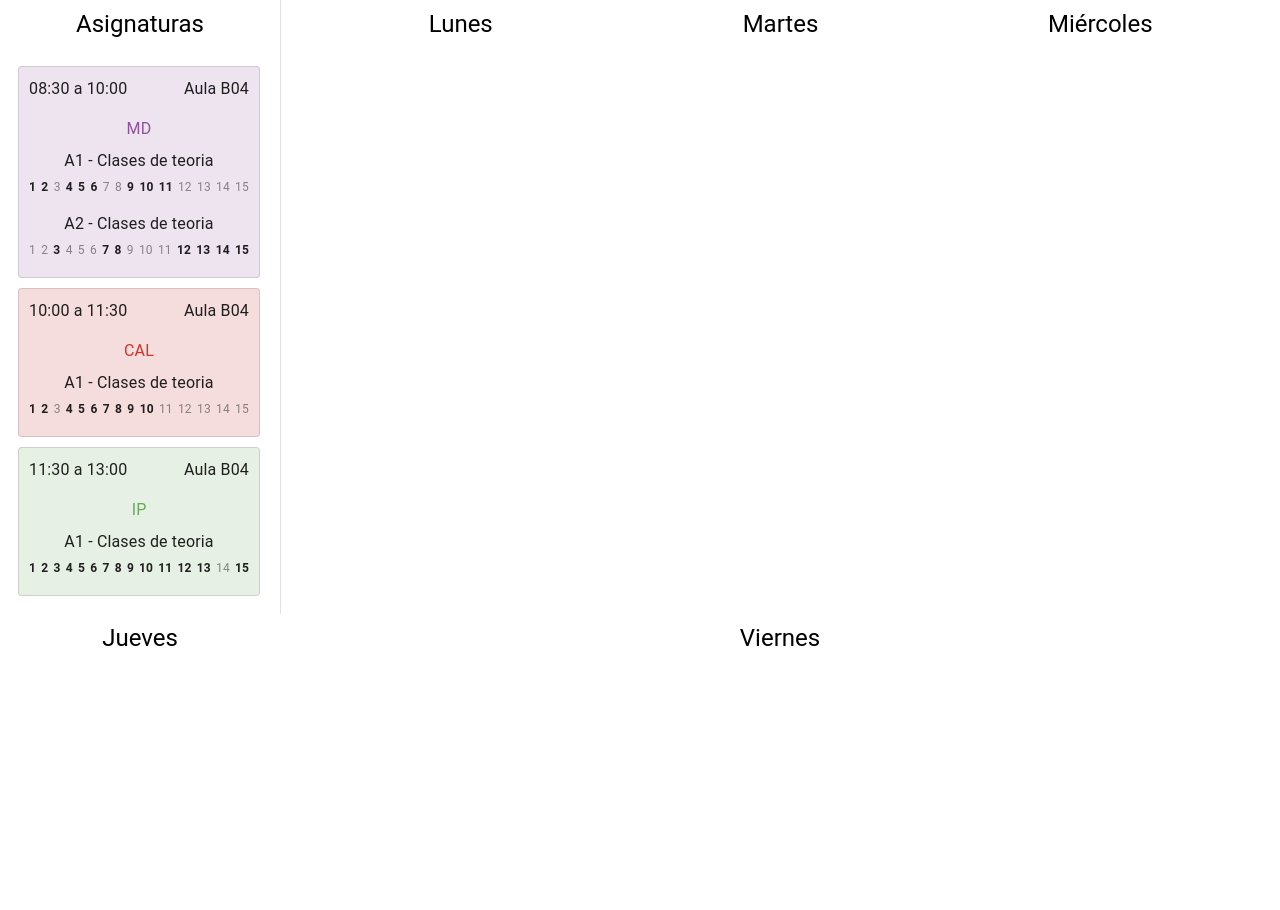
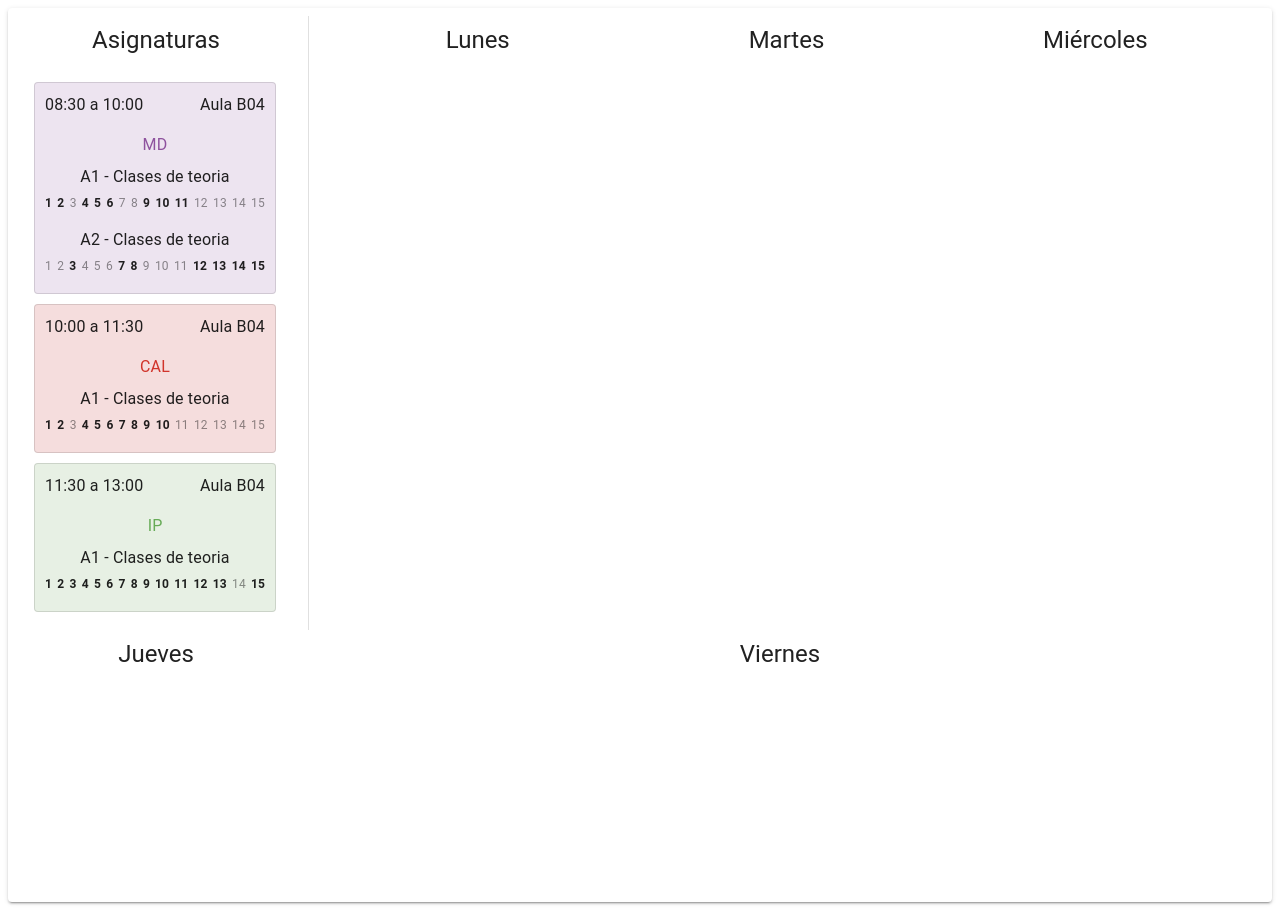
Before and after one commit to RubenZx/ucalendar-front, a React (Create React App) app: page / in a window 1280 px wide. Before the commit the page ends 878 px from the top, so only its background shows below. Built offline with nearby package versions, Linux system fonts and the light colour scheme.

Commit message:
:zap: added type and table paper

```diff
--- a/src/components/table/Column.tsx
+++ b/src/components/table/Column.tsx
@@ -10,7 +10,7 @@ const SubjectList = styled.div<{ isDraggingOver: boolean }>`
   border-radius: 8px;
   transition: background-color 0.2s ease;
   background-color: ${({ isDraggingOver }) =>
-    isDraggingOver ? '#f0f0f0' : 'white'};
+    isDraggingOver ? '#f0f0f0' : 'inherit'};
   flex-grow: 1;
   min-height: 200px;
 `
--- a/src/components/table/index.tsx
+++ b/src/components/table/index.tsx
@@ -1,13 +1,13 @@
-import { Divider, Grid } from '@material-ui/core'
+import { Divider, Grid, Paper } from '@material-ui/core'
 import React, { useState } from 'react'
-import { DragDropContext } from 'react-beautiful-dnd'
+import { DragDropContext, DropResult } from 'react-beautiful-dnd'
 import Column from './Column'
 import initialData from './data'
 
 const Table = () => {
   const [data, setData] = useState(initialData)
 
-  const onDragEnd = (result: any) => {
+  const onDragEnd = (result: DropResult) => {
     const { destination, source, draggableId } = result
 
     if (
@@ -60,6 +60,7 @@ const Table = () => {
   }
 
   return (
+    <Paper elevation={2} style={{ margin: '8px', padding: '8px' }}>
       <DragDropContext onDragEnd={onDragEnd}>
         <Grid container justify="space-around">
           {data.columnOrder.map((columnId) => {
@@ -68,14 +69,24 @@ const Table = () => {
               (subjectId) => data.subjects[subjectId],
             )
             return (
-            <Grid key={column.id} item style={{ display: 'flex', flexGrow: 1 }}>
+              <Grid
+                key={column.id}
+                item
+                style={{ display: 'flex', flexGrow: 1 }}
+              >
                 <Column column={column} subjects={subjects} />
-              {column.id === 'column-0' && <Divider orientation="vertical" />}
+                {column.id === 'column-0' && (
+                  <Divider
+                    orientation="vertical"
+                    style={{ marginLeft: '12px' }}
+                  />
+                )}
               </Grid>
             )
           })}
         </Grid>
       </DragDropContext>
+    </Paper>
   )
 }
 
```
Lines whose indentation alone changed are shown as unchanged.
